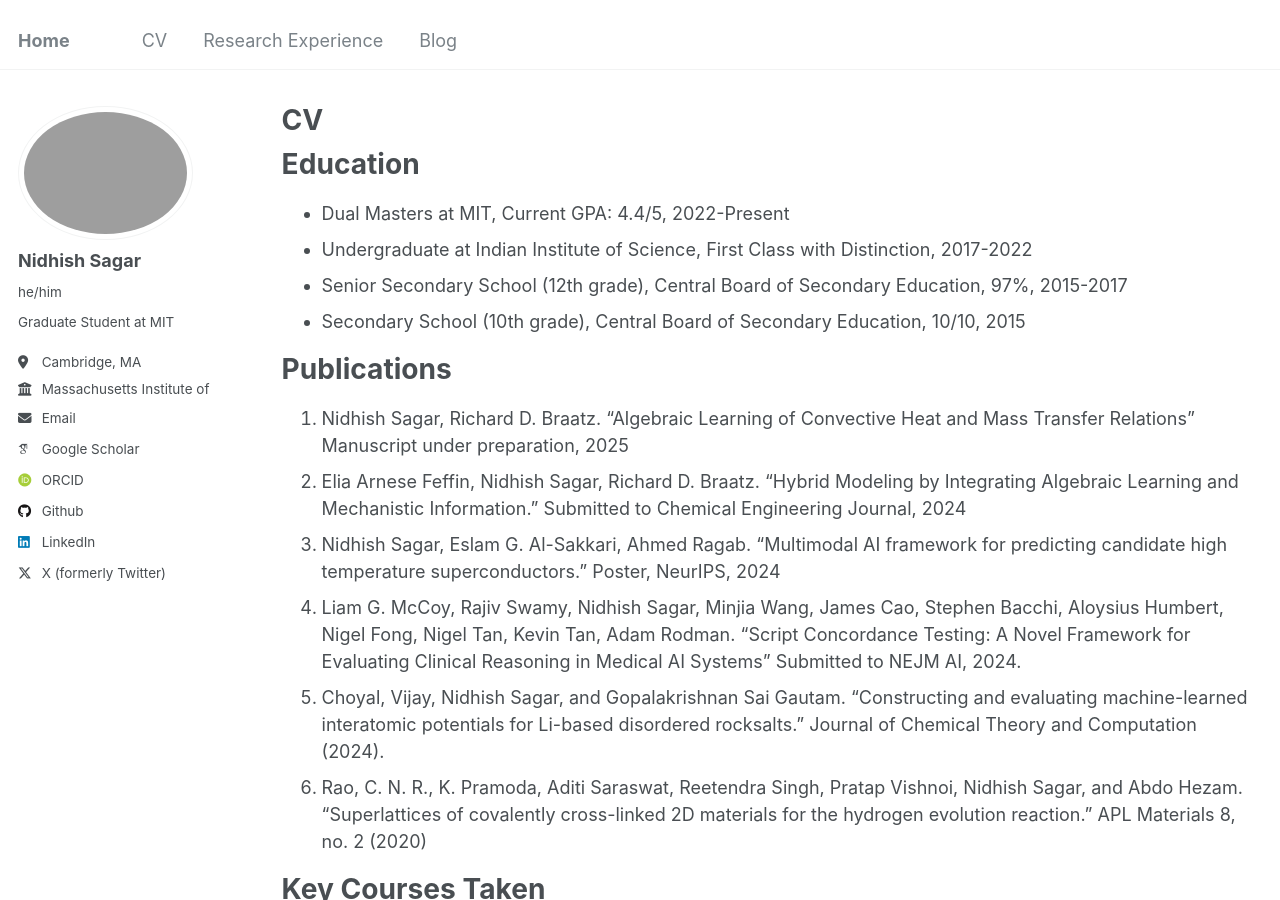
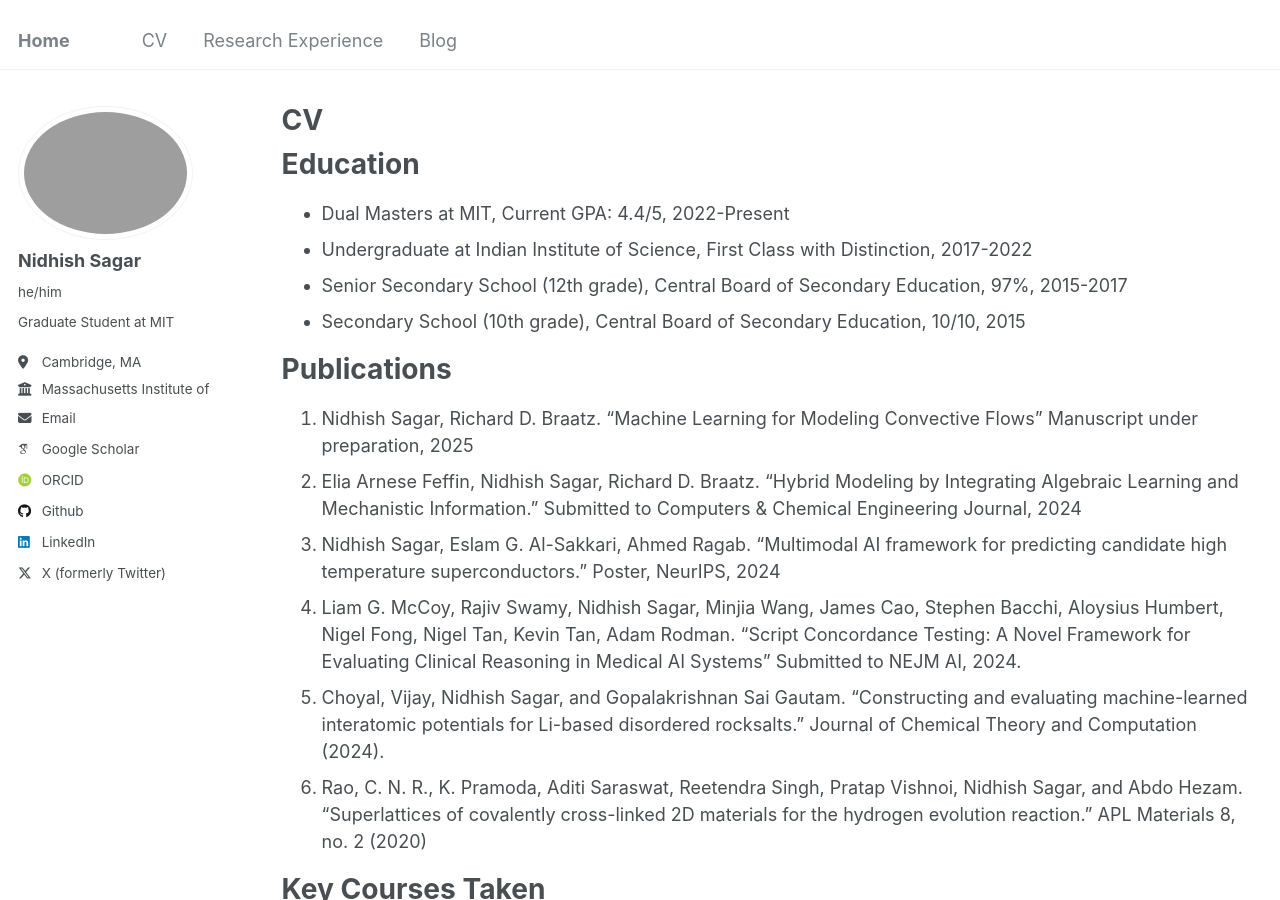
Before and after one commit to sagarnidhish/sagarnidhish.github.io, a Jekyll site: the page built from _pages/cv.md, in a window 1280 px wide and 900 px high. Built offline with Jekyll 4.4.1, drawn with Linux system fonts in a browser that asks for light colours; some web fonts are replaced.

Commit message:
Update cv.md

```diff
--- a/_pages/cv.md
+++ b/_pages/cv.md
@@ -19,8 +19,8 @@ Education
 Publications
 ======
 
-1. Nidhish Sagar, Richard D. Braatz. "Algebraic Learning of Convective Heat and Mass Transfer Relations" Manuscript under preparation, 2025
-2. Elia Arnese Feffin, Nidhish Sagar, Richard D. Braatz. "Hybrid Modeling by Integrating Algebraic Learning and Mechanistic Information." Submitted to Chemical Engineering Journal, 2024
+1. Nidhish Sagar, Richard D. Braatz. "Machine Learning for Modeling Convective Flows" Manuscript under preparation, 2025
+2. Elia Arnese Feffin, Nidhish Sagar, Richard D. Braatz. "Hybrid Modeling by Integrating Algebraic Learning and Mechanistic Information." Submitted to Computers & Chemical Engineering Journal, 2024
 3. Nidhish Sagar, Eslam G. Al-Sakkari, Ahmed Ragab. "Multimodal AI framework for predicting candidate high temperature superconductors." Poster, NeurIPS, 2024
 4. Liam G. McCoy, Rajiv Swamy, Nidhish Sagar, Minjia Wang, James Cao, Stephen Bacchi, Aloysius Humbert, Nigel Fong, Nigel Tan, Kevin Tan, Adam Rodman. "Script Concordance Testing: A Novel Framework for Evaluating Clinical Reasoning in Medical AI Systems" Submitted to NEJM AI, 2024.
 5. Choyal, Vijay, Nidhish Sagar, and Gopalakrishnan Sai Gautam. "Constructing and evaluating machine-learned interatomic potentials for Li-based disordered rocksalts." Journal of Chemical Theory and Computation (2024).
```
